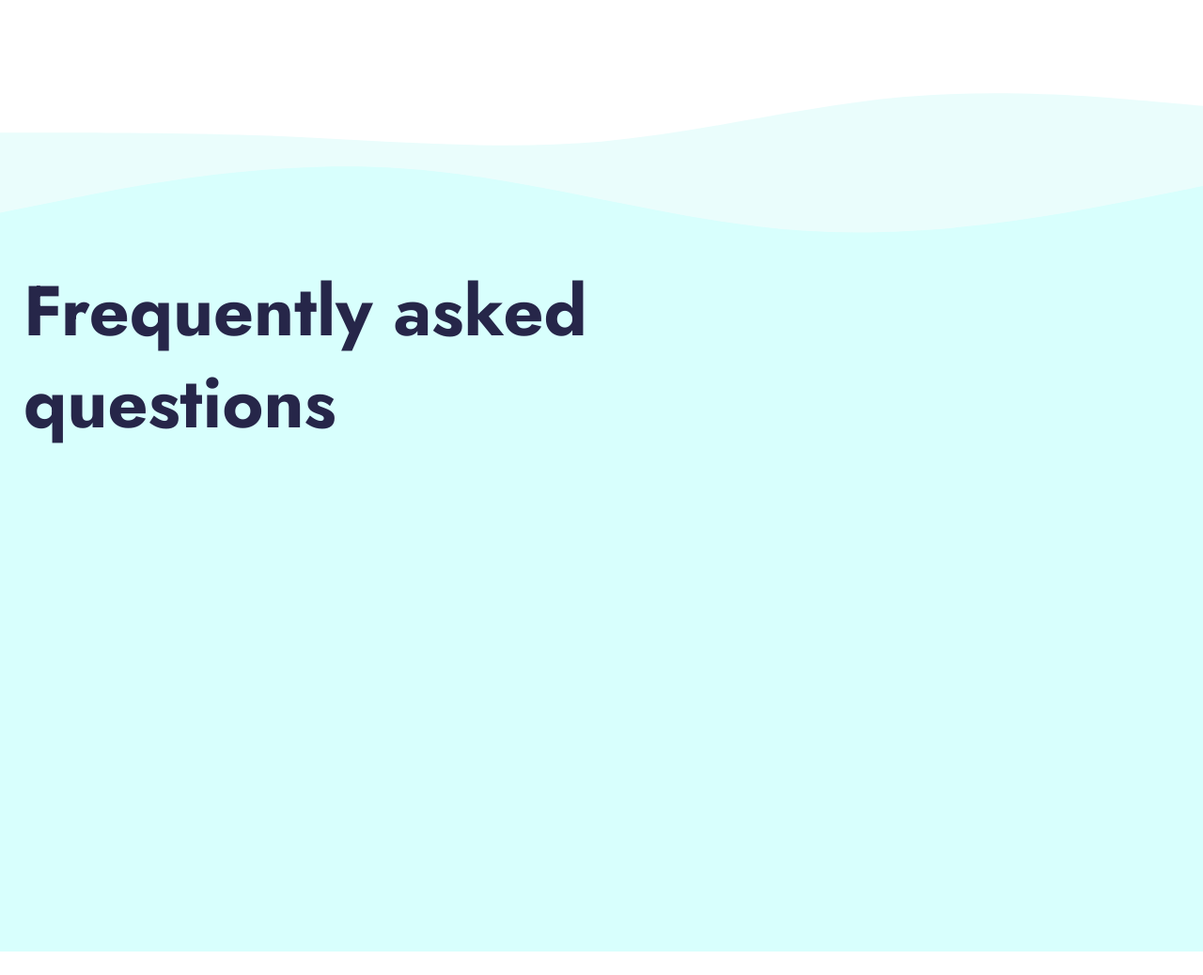
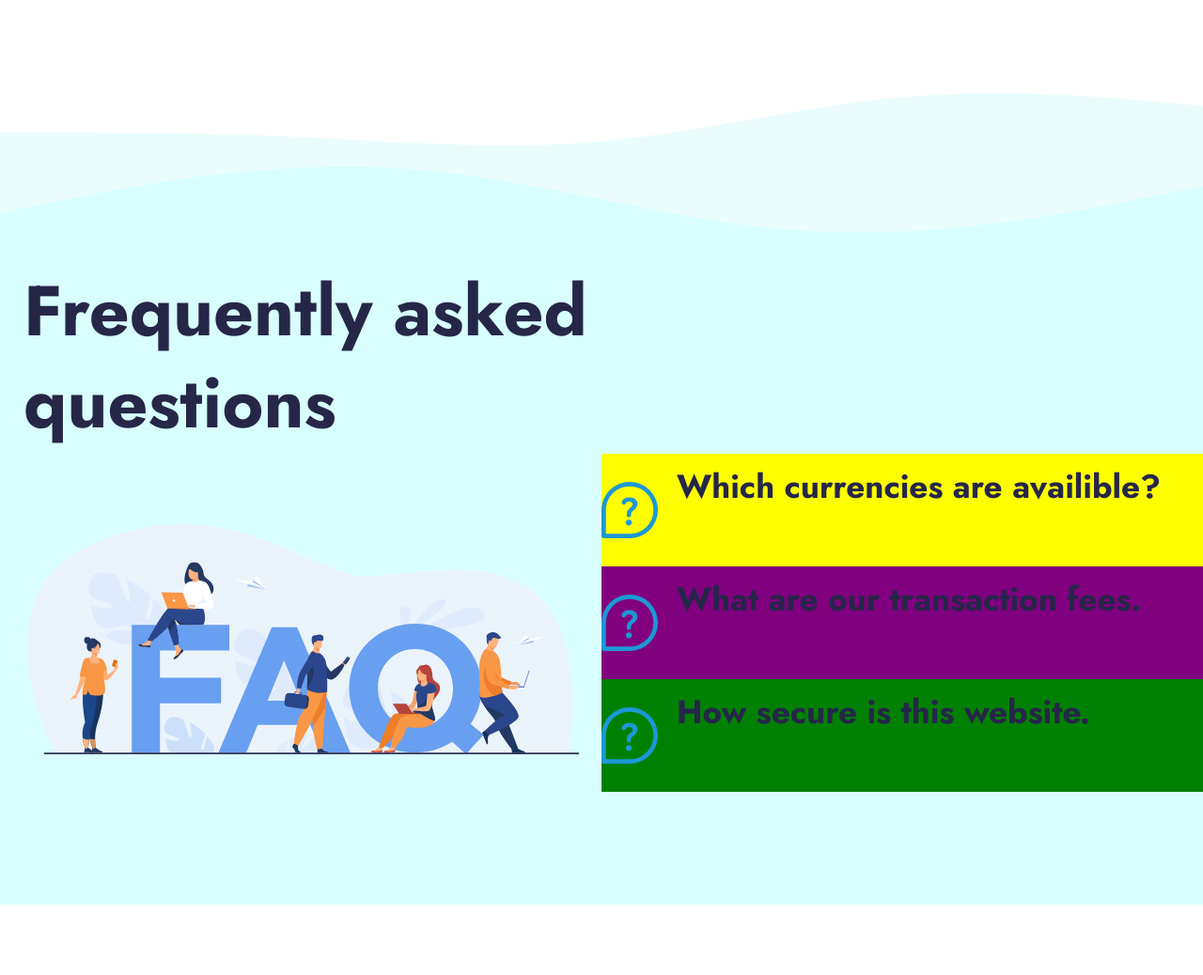
Before and after one commit to Remy2072/Xenterion, a PHP site: page / in a window 1280 px wide. Shown: the part 2513-3551 px from the top of the page at 94% size. After the commit the page ends 3476 px from the top, so only its background shows below. Run offline with PHP 8.4, Linux system fonts and the light colour scheme.

Commit message:
Question icons & questions added

```diff
--- a/assets/styles/style.css
+++ b/assets/styles/style.css
@@ -4,7 +4,7 @@
 
 /* *BODY * ----------------------------------------------------------------------*/
 body {
-  padding: 25px;
+  padding: 25px 25px 0px;
   margin: 0px;
 }
 .header {
@@ -471,12 +471,11 @@ p.step1-txt {
 .container {
   display: grid;
   grid-template-columns: 1fr 1fr 1fr 1fr;
-  grid-template-rows: 200px 50px 120px 120px 120px 70px 50px;
+  grid-template-rows: 200px 120px 120px 120px 70px 50px;
   gap: 0px 0px;
   grid-auto-flow: row;
   grid-template-areas:
     "FAQ-header FAQ-header . ."
-    ". . . ."
     "FAQ-SVG FAQ-SVG FAQ-1 FAQ-1"
     "FAQ-SVG FAQ-SVG FAQ-2 FAQ-2"
     "FAQ-SVG FAQ-SVG FAQ-3 FAQ-3"
@@ -490,6 +489,10 @@ p.step1-txt {
   grid-area: FAQ-SVG;
 }
 
+.FAQ-SVG-img{
+  width: 100%;
+}
+
 .FAQ-header {
   grid-area: FAQ-header;
   line-height: 1.3;
@@ -498,16 +501,37 @@ p.step1-txt {
 
 .FAQ-1 {
   grid-area: FAQ-1;
+  background-color: yellow;
 }
 
 .FAQ-2 {
   grid-area: FAQ-2;
+  background-color: purple;
 }
 
 .FAQ-3 {
   grid-area: FAQ-3;
+  background-color: green;
+}
+
+.questions{
+  display: flex;
+  flex-direction: row;
+}
+
+.questionLogo{
+  width: 60px;
+  margin-top: 0px;
 }
 
 .FAQ-other {
   grid-area: FAQ-other;
 }
+
+.FAQ-subtitle{
+  color: #262649;
+  font-size: 35px;
+  font-family: "jost", sans-serif;
+  margin: 10px 0 0 20px;
+  padding: 0;
+}
--- a/index.html
+++ b/index.html
@@ -283,11 +283,24 @@
       <div class="FAQ-header">
         <h1>Frequently asked <br>questions</h1>
       </div>
-      <div class="FAQ-SVG"></div>
-      <div class="FAQ-1"></div>
-      <div class="FAQ-2"></div>
-      <div class="FAQ-3"></div>
-      <div class="FAQ-other"></div>
+      <div class="FAQ-SVG">
+        <img class="FAQ-SVG-img" src="/assets/images/FAQ-SVG.svg" alt="FAQ vector SVG">
+      </div>
+      <div class="FAQ-1 questions">
+        <img class="questionLogo" src="/assets/images/questionIcon.svg" alt="question icon image">
+        <p class="FAQ-subtitle">Which currencies are availible?</p>
+      </div>
+      <div class="FAQ-2 questions">
+        <img class="questionLogo" src="/assets/images/questionIcon.svg" alt="question icon image">
+        <p class="FAQ-subtitle">What are our transaction fees.</p>
+      </div>
+      <div class="FAQ-3 questions">
+        <img class="questionLogo" src="/assets/images/questionIcon.svg" alt="question icon image">
+        <p class="FAQ-subtitle">How secure is this website.</p>
+      </div>
+      <div class="FAQ-other">
+
+      </div>
     </div>
 
   </body>
```
Also changed, not shown: assets/images/FAQ-SVG.svg (added), assets/images/questionIcon.svg (added).
